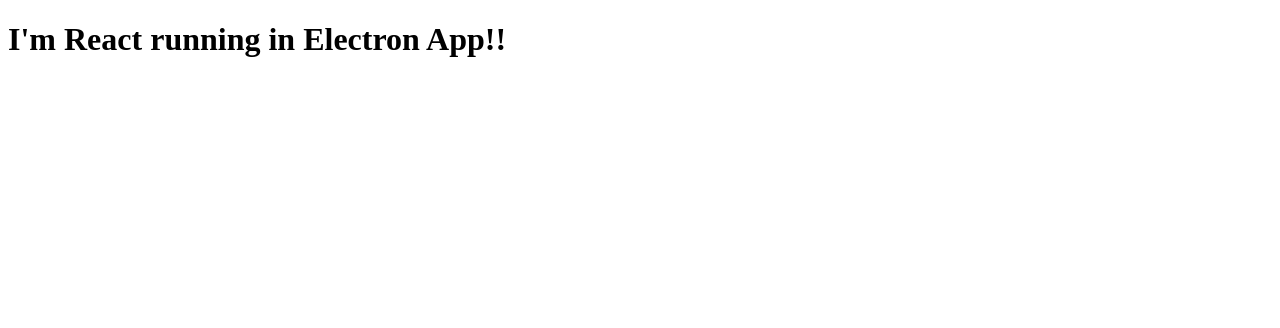
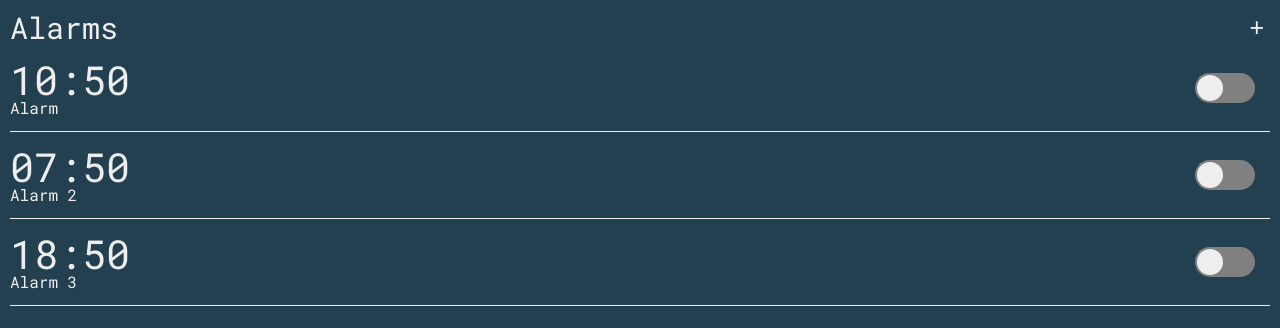
Before and after one commit to diink-studios/tokei, a React app: page / in a window 1280 px wide. Shown: the top 328 px of the page. Built offline with nearby package versions, Linux system fonts and the light colour scheme.

Commit message:
Part 3: The Alarm View

```diff
--- a/package.json
+++ b/package.json
@@ -27,5 +27,9 @@
     "typescript": "^3.9.7",
     "webpack": "^4.44.1",
     "webpack-cli": "^3.3.12"
+  },
+  "dependencies": {
+    "@types/react-toggle": "^4.0.2",
+    "react-toggle": "^4.1.1"
   }
 }
--- a/src/app/app.scss
+++ b/src/app/app.scss
@@ -0,0 +1,71 @@
+@import url('https://fonts.googleapis.com/css2?family=Mulish:wght@300&family=Roboto+Mono:wght@100;200;300;400&display=swap');
+
+/* http://meyerweb.com/eric/tools/css/reset/
+   v2.0 | 20110126
+   License: none (public domain)
+*/
+
+html, body, div, span, applet, object, iframe,
+h1, h2, h3, h4, h5, h6, p, blockquote, pre,
+a, abbr, acronym, address, big, cite, code,
+del, dfn, em, img, ins, kbd, q, s, samp,
+small, strike, strong, sub, sup, tt, var,
+b, u, i, center,
+dl, dt, dd, ol, ul, li,
+fieldset, form, label, legend,
+table, caption, tbody, tfoot, thead, tr, th, td,
+article, aside, canvas, details, embed,
+figure, figcaption, footer, header, hgroup,
+menu, nav, output, ruby, section, summary,
+time, mark, audio, video {
+	margin: 0;
+	padding: 0;
+	border: 0;
+	font-size: 100%;
+	font: inherit;
+	vertical-align: baseline;
+}
+/* HTML5 display-role reset for older browsers */
+article, aside, details, figcaption, figure,
+footer, header, hgroup, menu, nav, section {
+	display: block;
+}
+body {
+	line-height: 1;
+}
+ol, ul {
+	list-style: none;
+}
+blockquote, q {
+	quotes: none;
+}
+blockquote:before, blockquote:after,
+q:before, q:after {
+	content: '';
+	content: none;
+}
+table {
+	border-collapse: collapse;
+	border-spacing: 0;
+}
+
+html, body, #root {
+    width: 100%;
+    height: 100%;
+    box-sizing: border-box;
+    overflow: hidden;
+    font-family: 'Roboto Mono', monospace;
+}
+
+:root {
+  --bg: #234050;
+  --font-white: #eeeeee;
+}
+
+.app {
+  width: 100%;
+  height: 100%;
+  background-color: #234050;
+  color: var(--font-white);
+  position: relative;
+}
--- a/src/app/app.tsx
+++ b/src/app/app.tsx
@@ -1,10 +1,11 @@
 import React from 'react';
 import './app.scss';
+import MainPage from './views/MainPage/MainPage';
 
 const App = () => {
   return (
     <div className="app">
-      <h1>I'm React running in Electron App!!</h1>
+      <MainPage></MainPage>
     </div>
   );
 }
--- /dev/null
+++ b/src/app/componensts/Toggle/Toggle.scss
@@ -0,0 +1,45 @@
+
+.toggle {
+    display: none;
+}
+
+/* The container and background */
+.toggle {
+    position: relative;
+    display: inline-block;
+    width: 60px;
+    height: 30px;
+}
+
+.slider {
+    position: absolute;
+    cursor: pointer;
+    top: 0;
+    left: 0;
+    right: 0;
+    bottom: 0;
+    background-color: gray;
+    border-radius: 50px;
+    transition: all 0.4s;
+}
+
+/* The sliding button */
+.slider:before {
+    position: absolute;
+    content: "";
+    width: 26px;
+    height: 26px;
+    left: 2px;
+    top: 2px;
+    background-color: #eee;
+    border-radius: 50px;
+    transition: all 0.4s;
+}
+
+/* On checked */
+input:checked + .slider {
+    background-color: #d39a2f;
+}
+input:checked + .slider:before {
+    transform: translateX(28px);
+}
--- /dev/null
+++ b/src/app/componensts/Toggle/Toggle.tsx
@@ -0,0 +1,22 @@
+import React from 'react';
+import './Toggle.scss';
+
+type ToggleProps = {
+  checked?: boolean;
+  handler?: () => void;
+}
+
+const Toggle = ({
+  handler = () => {},
+}: ToggleProps) => {
+  return (
+    <label className="toggle">
+      <input type="checkbox"
+        onChange={handler}
+      />
+      <span className="slider"></span>
+    </label>
+  );
+}
+
+export default Toggle;
--- /dev/null
+++ b/src/app/views/MainPage/MainPage.scss
@@ -0,0 +1,61 @@
+.main-page {
+    width: 100%;
+    height: 100%;
+    padding: 10px;
+    position: relative;
+    box-sizing: border-box;
+    display: grid;
+    grid-template-rows: 35px auto;
+
+    &__header {
+        display: flex;
+        align-items: center;
+        justify-content: space-between;
+        box-sizing: border-box;
+        padding: 10px 0;
+
+        h3 {
+            font-size: 30px;
+        }
+
+        button {
+            border: none;
+            background: none;
+            outline: none;
+
+            font-size: 25px;
+            color: var(--font-white);
+            cursor: pointer;
+        }
+
+    }
+}
+
+.alarms-holder {
+    width: 100%;
+    height: 100%;
+    display: flex;
+    flex-direction: column;
+    overflow: auto;
+    box-sizing: border-box;
+}
+
+.alarm-item {
+    padding: 15px 0;
+    box-sizing: border-box;
+    display: grid;
+    grid-template-columns: auto 90px;
+    border-bottom: 1px solid #eeeeee;
+
+    &__time {
+        font-size: 40px;
+        color: var(--font-white);
+    }
+
+    &__toggle {
+        display: flex;
+        align-items: center;
+        justify-content: center;
+    }
+
+}
--- /dev/null
+++ b/src/app/views/MainPage/MainPage.tsx
@@ -0,0 +1,56 @@
+import React from 'react';
+import './MainPage.scss';
+import Toggle from '@/app/componensts/Toggle/Toggle';
+
+type Alarm = {
+  label: string;
+  message: string;
+  time: string;
+}
+
+const MainPage = () => {
+  const mockAlarms = [
+    {
+      label: 'Alarm',
+      message: 'Some text message!',
+      time: '10:50',
+    },
+    {
+      label: 'Alarm 2',
+      message: 'Some text message!',
+      time: '07:50',
+    },
+    {
+      label: 'Alarm 3',
+      message: 'Some text message!',
+      time: '18:50',
+    },
+  ];
+
+  return (
+    <div className="main-page">
+      <div className="main-page__header">
+        <h3> Alarms </h3>
+        <button> + </button>
+      </div>
+      <ul className="alarms-holder">
+          {
+            mockAlarms.map((alarm: Alarm) => (
+              <li className="alarm-item">
+                <div>
+                  <p className="alarm-item__time"> { alarm.time} </p>
+                  <p className="alarm-item__label"> { alarm.label} </p>
+                </div>
+
+                <div className="alarm-item__toggle">
+                  <Toggle/>
+                </div>
+              </li>
+            ))
+          }
+        </ul>
+    </div>
+  );
+}
+
+export default MainPage;
--- a/src/electron/AlarmWindow.ts
+++ b/src/electron/AlarmWindow.ts
@@ -19,6 +19,7 @@
 
     // Load our index.html
     window.loadURL(`file://${app.getAppPath()}/index.html`)
+
     return window;
   }
 }
```
Also changed, not shown: 1 other file (tests, documents, lock files or other folders).
